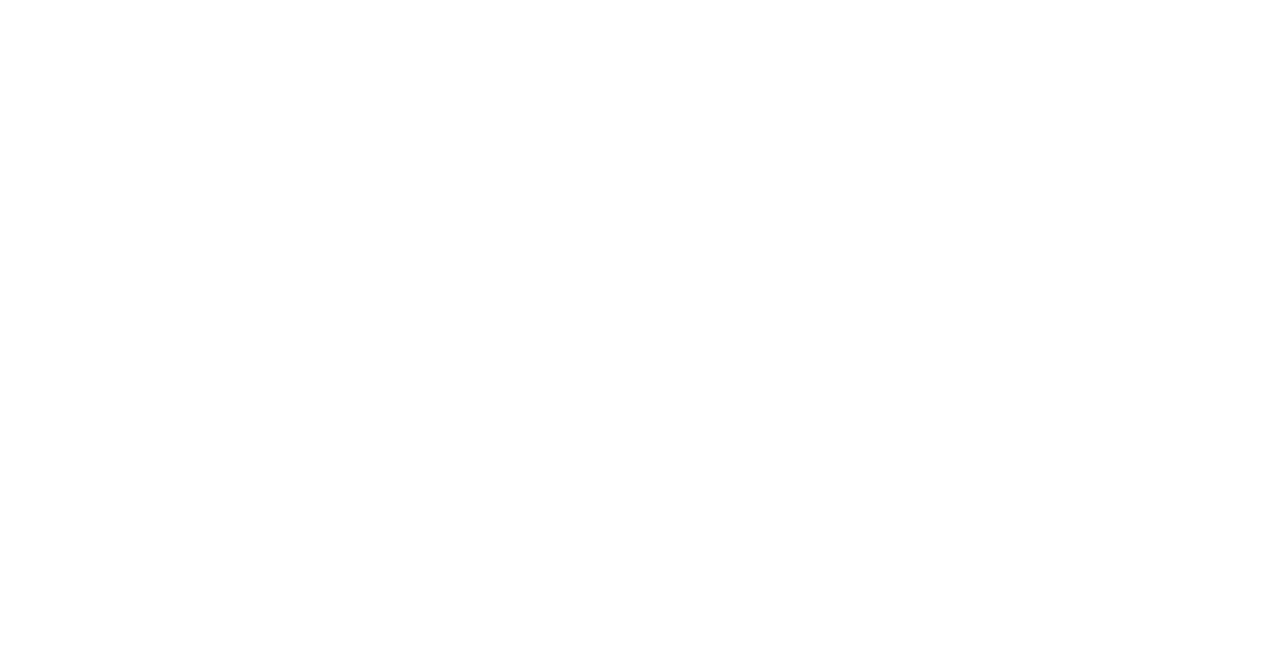
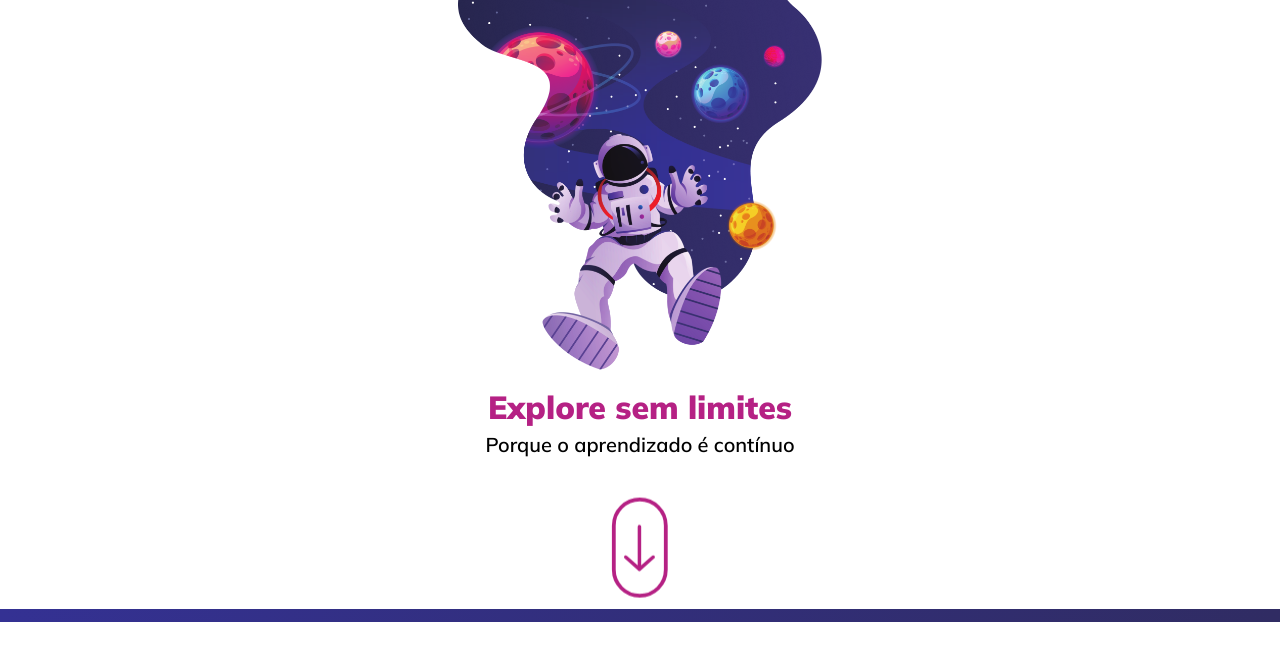
Before and after one commit to flavioaugusto1/explore-without-limits, a React (Vite) app: page / in a window 1280 px wide. Shown: the top 660 px of the page. Built offline with nearby package versions, Linux system fonts and the light colour scheme.

Commit message:
feat: finalizada estialização da primeira section de conteúdo e iniciada a segunda

```diff
--- /dev/null
+++ b/src/components/Card/index.jsx
@@ -0,0 +1,11 @@
+import { Container } from "./styles";
+
+export function Card() {
+  return (
+    <Container>
+      <img src="" alt="" />
+      <h2></h2>
+      <p></p>
+    </Container>
+  );
+}
--- /dev/null
+++ b/src/components/Card/styles.js
@@ -0,0 +1,5 @@
+import styled from "styled-components";
+
+export const Container = styled.article`
+  max-width: 30rem;
+`;
--- a/src/pages/Home/index.jsx
+++ b/src/pages/Home/index.jsx
@@ -1,15 +1,23 @@
 import { Container } from "./styles";
+import { Card } from "../../components/Card";
+
+import Logo from "../../assets/space.png";
+import KeyDown from "../../assets/keyDown.svg";
 
 export function Home() {
   return (
     <Container>
-      <section>
-        <img src="" alt="" />
+      <section className="content initial-content">
+        <img src={Logo} alt="" />
         <div className="titles">
-          <h1></h1>
-          <p></p>
-          <img src="" alt="" />
+          <h1>Explore sem limites</h1>
+          <p>Porque o aprendizado é contínuo</p>
+          <img src={KeyDown} alt="" />
         </div>
+      </section>
+
+      <section className="cards">
+        <Card />
       </section>
     </Container>
   );
--- a/src/pages/Home/styles.js
+++ b/src/pages/Home/styles.js
@@ -1,3 +1,82 @@
 import styled from "styled-components";
 
-export const Container = styled.main``;
+export const Container = styled.main`
+  height: 100vh;
+
+  .content {
+    padding: 0 4rem;
+    width: min(112rem, 100%);
+    margin: 0 auto;
+  }
+
+  .initial-content {
+    display: flex;
+    align-items: center;
+    justify-content: center;
+    flex-direction: column;
+
+    img {
+      width: 36.4rem;
+      height: 37rem;
+      margin-bottom: 1.7rem;
+
+      animation-name: topDown;
+      animation-duration: 0.8s;
+      animation-fill-mode: backwards;
+      animation-timing-function: linear;
+    }
+
+    .titles {
+      display: flex;
+      flex-direction: column;
+      align-items: center;
+
+      h1,
+      p {
+        text-align: center;
+      }
+
+      h1 {
+        font-size: 3.2rem;
+        margin-bottom: 0.5rem;
+
+        color: ${({ theme }) => theme.COLORS.PINK};
+      }
+
+      p {
+        font-size: 2rem;
+        font-weight: 600;
+
+        margin-bottom: 3.5rem;
+      }
+
+      img {
+        width: 6rem;
+        height: 10rem;
+
+        animation-name: floating;
+        animation-duration: 1s;
+        animation-fill-mode: backwards;
+        animation-timing-function: linear;
+        animation-iteration-count: infinite;
+        animation-delay: 1.2s;
+      }
+    }
+  }
+
+  .cards {
+    background: ${({ theme }) => theme.COLORS.PURPLE_LINEAR};
+  }
+
+  @keyframes topDown {
+    0% {
+      transform: translateY(-100%);
+    }
+  }
+
+  @keyframes floating {
+    50% {
+      transform: translateY(1rem);
+    }
+  }
+`;
--- a/src/styles/global.js
+++ b/src/styles/global.js
@@ -10,4 +10,9 @@
   :root {
     font-size: 62.5%;
   }
+
+  html, body, input {
+    font-family: 'Mulish', sans-serif;
+  }
+
 `;
--- a/src/styles/theme.js
+++ b/src/styles/theme.js
@@ -1,7 +1,7 @@
 export default {
   COLORS: {
     PURPLE: "#312D64",
-    PURPLE_LINEAR: "linear-gradient(96deg, #343193 0%, #302C63 99.68%);",
+    PURPLE_LINEAR: "linear-gradient(96deg, #343193 0%, #302C63 99.68%)",
 
     PINK: "#B52184",
 
```
Also changed, not shown: src/assets/planet1.png (added).
